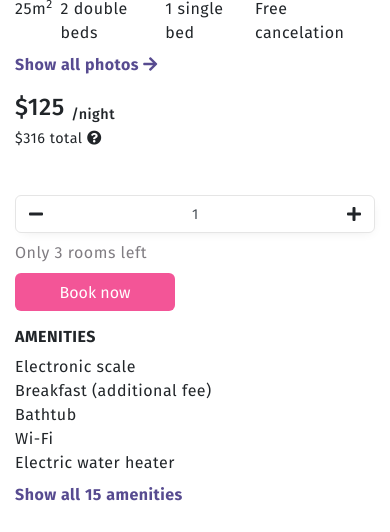
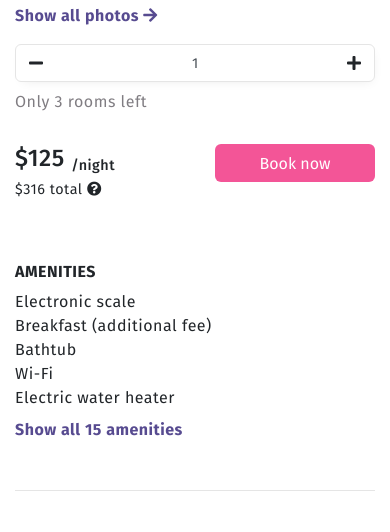
Before and after one commit to arjunkumar786/cuddlynest, a PHP site: page / in a window 390 px wide. Shown: the part 973-1505 px from the top of the page. Run offline with PHP 8.4, Linux system fonts and the light colour scheme; some libraries are stand-ins or nearby versions.

Commit message:
Update mobile view and image style

```diff
--- a/index.html
+++ b/index.html
@@ -190,11 +190,11 @@
 
         <div class="room">
           <div class="room-1 row pt-4 pb-4">
-            <div class="col-lg-3">
+            <div class="col-lg-3 col-md-3">
               <h2 class="d-md-none d-sm-block">Testing Room book</h2>
-              <img class="w-100 h-100" src="https://img.cuddlynest.com/images/listings/2019/10/30/19/76b550122e04f233852b2514afa02bf0.jpg" alt="">
+              <img class="room-pic" src="https://img.cuddlynest.com/images/listings/2019/10/30/19/76b550122e04f233852b2514afa02bf0.jpg" alt="">
             </div>
-            <div class="col-lg-9">
+            <div class="col-lg-9 col-md-9">
               <h2 class="d-none d-md-block d-sm-none">Testing Room book</h2>
               <div class="row">
                 <div class="col-md-4 mt-2 mb-2 order-md-1 order-sm-1">
@@ -207,16 +207,17 @@
                   </ul>
                   <a href="#" class="mt-md-5 d-table">Show all photos <i class="fa fa-arrow-right"></i></a>
                 </div>
+
                 <div class="col-md-4 mt-2 mb-2 order-md-3 order-sm-2">
                   <h3 class="mb-5">$125 <sub>/night</sub> <small class="d-table">$316 total <i class="fa fa-question-circle"></i></small></h3>
+                  <div class="room-required">
                     <div class="input-group mb-2">
                       <span class="input-group-btn">
                         <button type="button" class="quantity-left-minus btn btn-number" data-type="minus" data-field="">
                           <i class="fa fa-minus"></i>
                         </button>
                       </span>
-                    <input type="text" id="quantity" name="quantity" class="form-control input-number" value="1" min="1"
-                      max="100">
+                      <input type="text" id="quantity" name="quantity" class="form-control input-number" value="1">
                       <span class="input-group-btn">
                         <button type="button" class="quantity-right-plus btn btn-number" data-type="plus" data-field="">
                           <i class="fa fa-plus"></i>
@@ -224,8 +225,10 @@
                       </span>
                     </div>
                     <p class="availablerooms mt-2 mb-2">Only 3 rooms left</p>
+                  </div>
                   <button class="btn btn-primary booknow">Book now</button>
                 </div>
+
                 <div class="col-md-4 mt-2 mb-2 order-md-2 order-sm-3">
                   <h5>AMENITIES</h5>
                   <ul class="list-unstyled mb-2">
@@ -242,11 +245,11 @@
           </div>
           <hr>
           <div class="room-2 row pt-4 pb-4">
-            <div class="col-lg-3">
+            <div class="col-lg-3 col-md-3">
               <h2 class="d-md-none d-sm-block">Testing Room book</h2>
-              <img class="w-100 h-100" src="https://img.cuddlynest.com/images/listings/2020/04/30/15/t/0f003c269878d40b463943e6a762ed93_460x327.jpg" alt="">
+              <img class="room-pic" src="https://img.cuddlynest.com/images/listings/2020/04/30/15/t/0f003c269878d40b463943e6a762ed93_460x327.jpg" alt="">
             </div>
-            <div class="col-lg-9">
+            <div class="col-lg-9 col-md-9">
               <h2 class="d-md-block d-sm-none">Testing Room book</h2>
               <div class="row">
                 <div class="col-md-8">
@@ -276,14 +279,14 @@
                 </div>
                 <div class="col-md-4">
                   <h3 class="mb-5">$125 <sub>/night</sub> <small class="d-table">$316 total <i class="fa fa-question-circle"></i></small></h3>
+                  <div class="room-required">
                     <div class="input-group mb-2">
                       <span class="input-group-btn">
                         <button type="button" class="quantity-left-minus btn btn-number" data-type="minus" data-field="">
                           <i class="fa fa-minus"></i>
                         </button>
                       </span>
-                    <input type="text" id="quantity" name="quantity" class="form-control input-number" value="1" min="1"
-                      max="100">
+                      <input type="text" id="quantity" name="quantity" class="form-control input-number" value="1">
                       <span class="input-group-btn">
                         <button type="button" class="quantity-right-plus btn btn-number" data-type="plus" data-field="">
                           <i class="fa fa-plus"></i>
@@ -291,6 +294,7 @@
                       </span>
                     </div>
                     <p class="availablerooms mt-2 mb-2">Only 3 rooms left</p>
+                  </div>
                   <button class="btn btn-primary booknow">Book now</button>
                 </div>
               </div>
@@ -437,10 +441,7 @@
         Barcelona, Catalonia, Spain
       </p>
       <div class="col-md-8 p-0">
-        <iframe width="100%" height="500"
-          src="https://maps.google.com/maps?width=100%&amp;height=600&amp;hl=en&amp;q=1%20Grafton%20Street%2C%20Dublin%2C%20Ireland+(My%20Business%20Name)&amp;ie=UTF8&amp;t=&amp;z=14&amp;iwloc=B&amp;output=embed"
-          frameborder="0" scrolling="no" marginheight="0" marginwidth="0"><a
-            href="https://www.maps.ie/draw-radius-circle-map/">Radius map tool</a></iframe><br />
+        <iframe src="https://www.google.com/maps/embed?pb=!1m18!1m12!1m3!1d47879.77637822717!2d2.16634051176145!3d41.40696714100626!2m3!1f0!2f0!3f0!3m2!1i1024!2i768!4f13.1!3m3!1m2!1s0x12a4a3391cf8afd3%3A0x3778e280a86a69a2!2sSant%20Mart%C3%AD%2C%20Barcelona%2C%20Spain!5e0!3m2!1sen!2sin!4v1589743677209!5m2!1sen!2sin" style="border:0;width:100%;height:450px;" allowfullscreen="" aria-hidden="false" tabindex="0"></iframe>
       </div>
     </div>
   </div>
@@ -497,8 +498,8 @@
               <h5 class="card-title">Shanghai World Union Serviced Apartment</h5>
               <p class="card-text">Apartment</p>
               <div class="d-flex">
-                <p href="#" class="card-text mr-5 pr-4"> <i class="fa fa-star checked"></i> 4.5</p>
-                <p href="#" class="card-text ml-5 no-uppercase">from $129</p>
+                <p class="card-text mr-5 pr-4"> <i class="fa fa-star checked"></i> 4.5</p>
+                <p class="card-text ml-5 no-uppercase">from $129</p>
               </div>
             </div>
 
--- a/scss/style.scss
+++ b/scss/style.scss
@@ -457,6 +457,10 @@ h5 {
       font-size: 1.5rem;
       font-weight: 700;
     }
+    .room-pic {
+      width: 321px;
+      height: 221px;
+    }
 
     a {
       color: #574B90;
@@ -475,7 +479,6 @@ h5 {
         font-size: .9rem;
       }
     }
-
     .input-group {
       width: 160px;
       text-align: center;
@@ -510,11 +513,12 @@ h5 {
     }
 
     @media (max-width: 575.98px) {
+      .room-pic {
+        width: 100%;
+      }
       .input-group {
         width: 100%;
         height: 38px;
-
-        input {}
       }
 
       .room-details {
@@ -524,6 +528,27 @@ h5 {
           padding: 0 8px 0 0;
         }
       }
+      .order-sm-2 {
+        padding-top: 100px;
+        h3 {
+          display: inline-block;
+        }
+        .room-required {
+          position: absolute;
+          top: 0;
+          left: 15px;
+          right: 15px;
+        }
+        .booknow {
+          float: right;
+        }
+      }
+    }
+    @media (max-width: 768px) {
+      .room-pic {
+        width: 100%;
+      }
+
     }
   }
 
```
Also changed, not shown: css/style.css. Lines whose indentation alone changed are shown as unchanged.
